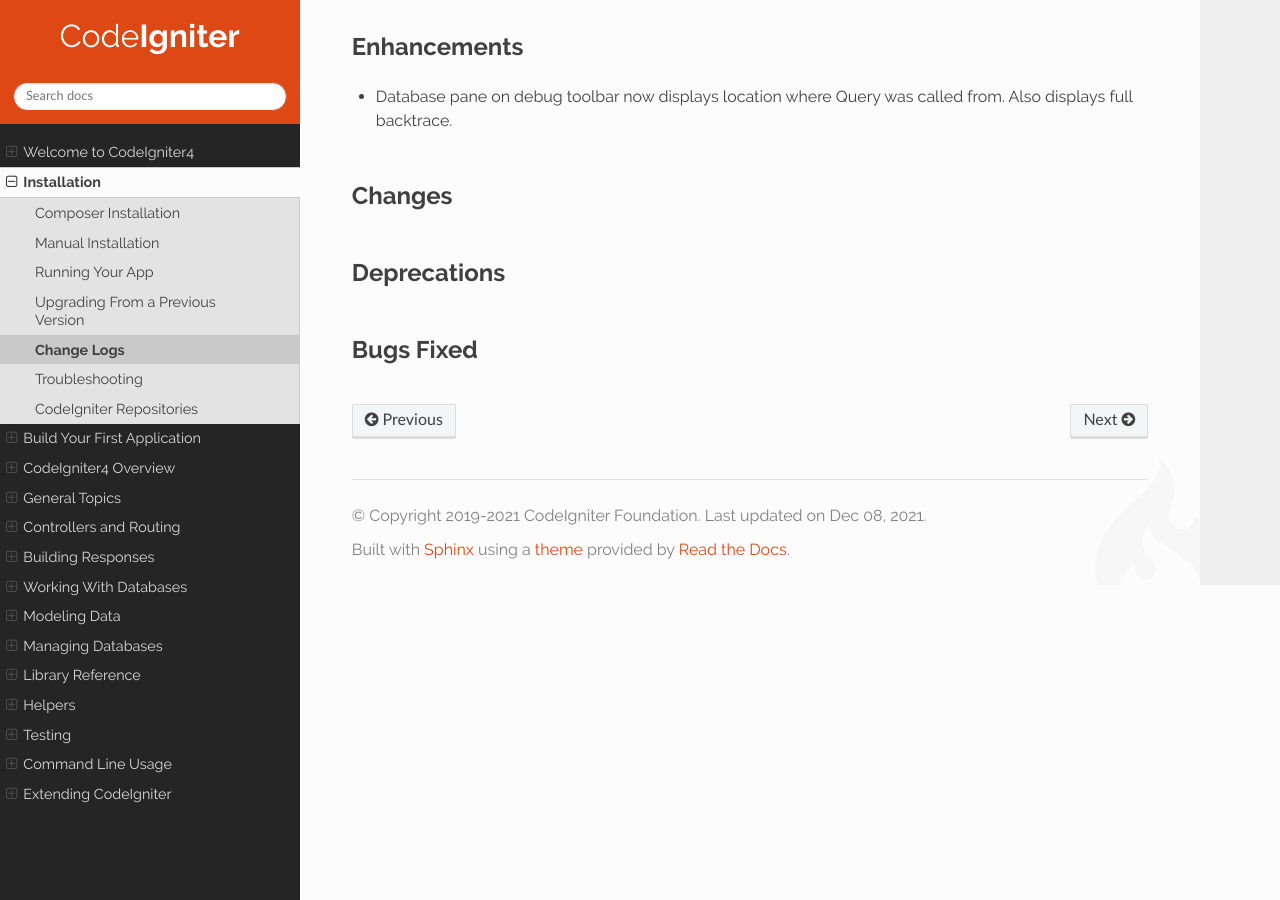
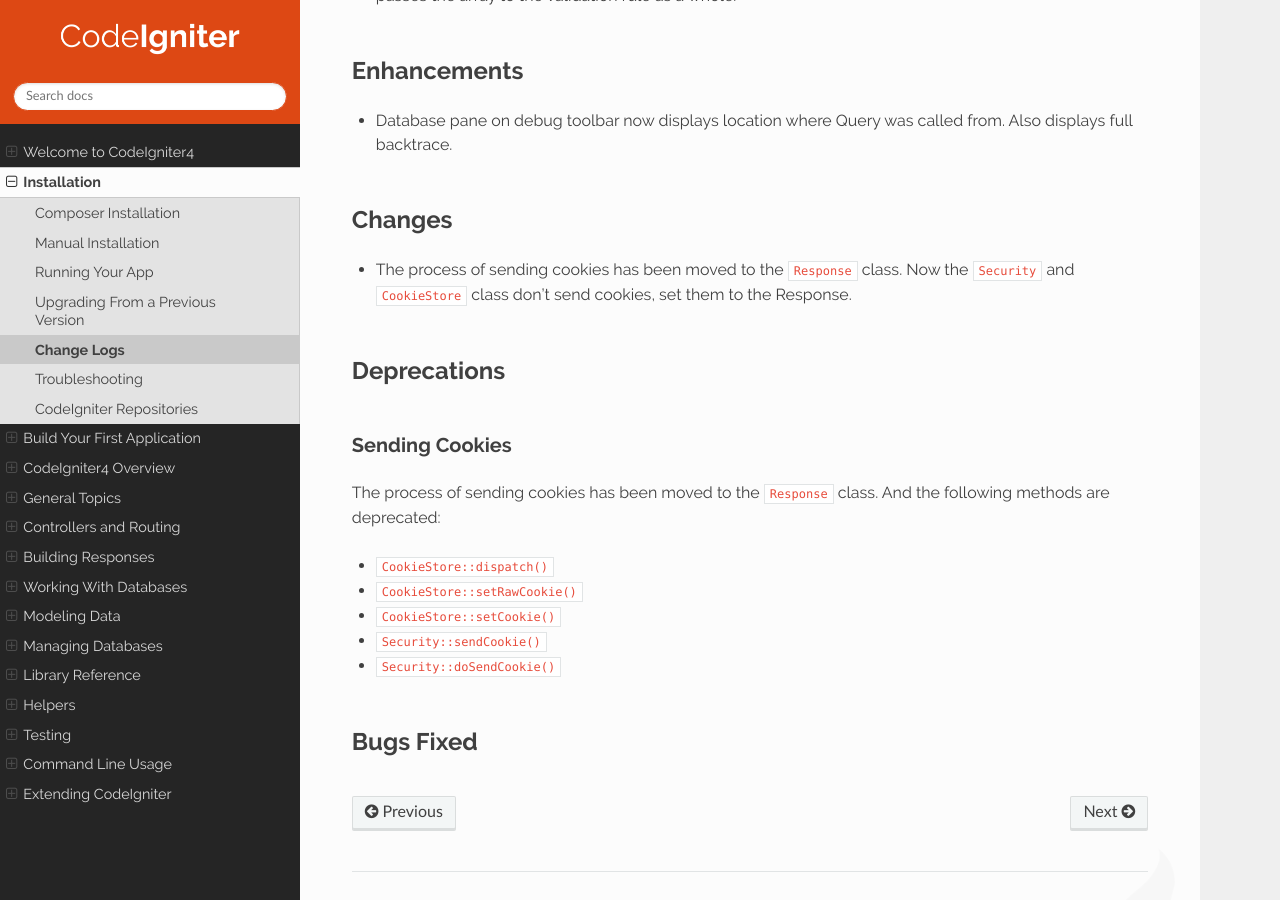
Before and after one commit to NEKOGET/ci4_user_guide_src, a Sphinx documentation site: the page built from source/changelogs/v4.1.6.rst, in a window 1280 px wide and 900 px high, scrolled down 804 px. Built offline with Sphinx 7.4.7 and the Read the Docs theme 2.0.0, drawn with Linux system fonts in a browser that asks for light colours.

Commit message:
docs: add changelog and update Response::setCookie()

```diff
--- a/source/changelogs/v4.1.6.rst
+++ b/source/changelogs/v4.1.6.rst
@@ -37,8 +37,22 @@ Enhancements
 Changes
 *******
 
+- The process of sending cookies has been moved to the ``Response`` class. Now the ``Security`` and ``CookieStore`` class don't send cookies, set them to the Response.
+
 Deprecations
 ************
 
+Sending Cookies
+===============
+
+The process of sending cookies has been moved to the ``Response`` class.
+And the following methods are deprecated:
+
+- ``CookieStore::dispatch()``
+- ``CookieStore::setRawCookie()``
+- ``CookieStore::setCookie()``
+- ``Security::sendCookie()``
+- ``Security::doSendCookie()``
+
 Bugs Fixed
 **********
--- a/source/outgoing/response.rst
+++ b/source/outgoing/response.rst
@@ -396,7 +396,7 @@ The methods provided by the parent class that are available are:
 
     .. php:method:: setCookie($name = ''[, $value = ''[, $expire = ''[, $domain = ''[, $path = '/'[, $prefix = ''[, $secure = false[, $httponly = false[, $samesite = null]]]]]]]])
 
-        :param mixed $name: Cookie name or an array of parameters
+        :param array|Cookie|string $name: Cookie name or an array of parameters or an instance of ``CodeIgniter\Cookie\Cookie``
         :param string $value: Cookie value
         :param int $expire: Cookie expiration time in seconds
         :param string $domain: Cookie domain
```
